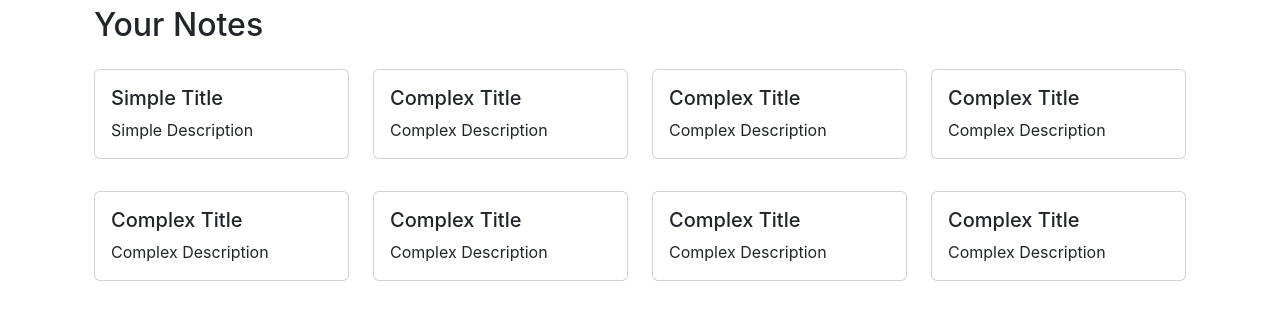
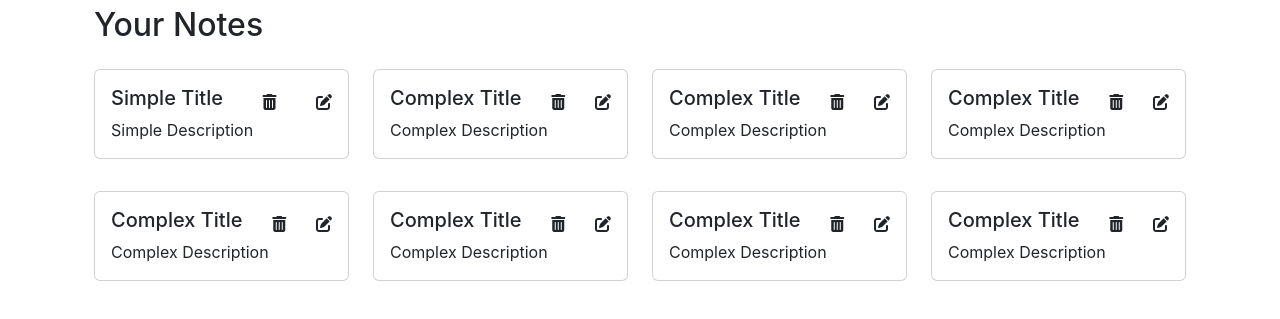
Before and after one commit to Faisal-Mujtaba-Saleem/iNotebook, a React (Create React App) app: page / in a window 1280 px wide. Shown: the part 411-730 px from the top of the page. Built offline with nearby package versions, Linux system fonts and the light colour scheme.

Commit message:
Video. Adding font awesome icons to iNotebook | Complete React Course in Hindi #62. Completed

```diff
--- a/public/index.html
+++ b/public/index.html
@@ -48,6 +48,9 @@
   <script src="https://cdn.jsdelivr.net/npm/bootstrap@5.3.2/dist/js/bootstrap.bundle.min.js"
     integrity="sha384-C6RzsynM9kWDrMNeT87bh95OGNyZPhcTNXj1NW7RuBCsyN/o0jlpcV8Qyq46cDfL"
     crossorigin="anonymous"></script>
+
+  <!-- FontAwsome Kit -->
+  <script src="https://kit.fontawesome.com/bda532616e.js" crossorigin="anonymous"></script>
 </body>
 
 </html>
--- a/src/App.js
+++ b/src/App.js
@@ -7,6 +7,7 @@
 import About from "./components/About";
 import Navbar from "./components/Navbar";
 import { NoteContextProvider } from "./context/notes/NoteContext";
+import Alert from "./components/Alert";
 
 function App() {
   return (
@@ -14,6 +15,7 @@
       <NoteContextProvider>
         <Router>
           <Navbar appName="iNotebook" />
+          <Alert message={`This is amazing react course!`} type={`primary`} />
           <div className="container">
             <Routes>
               <Route path="/" element={<Home />} />
--- a/src/components/NoteItem.jsx
+++ b/src/components/NoteItem.jsx
@@ -4,10 +4,14 @@
     const { note } = props;
     return (
         <div className='col-md-3 my-3 '>
-            <div class="card ">
-                <div class="card-body">
-                    <h5 class="card-title">{note.title}</h5>
-                    <p class="card-text">{note.description}</p>
+            <div className="card ">
+                <div className="card-body">
+                    <div className="d-flex align-items-center justify-content-between ">
+                        <h5 className="card-title">{note.title}</h5>
+                        <i className="fa-solid fa-trash-can"></i>
+                        <i className="fa-solid fa-pen-to-square"></i>
+                    </div>
+                    <p className="card-text">{note.description}</p>
                 </div>
             </div>
         </div>
--- a/src/index.css
+++ b/src/index.css
@@ -11,3 +11,7 @@
   font-family: source-code-pro, Menlo, Monaco, Consolas, 'Courier New',
     monospace;
 }
+
+i {
+  cursor: pointer;
+}
```
